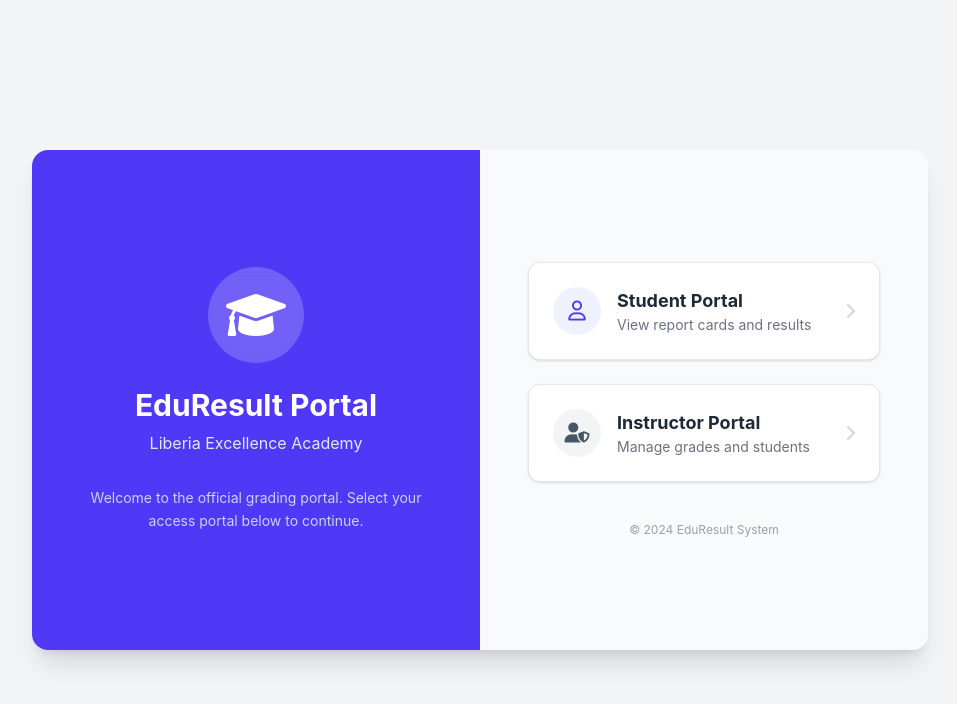
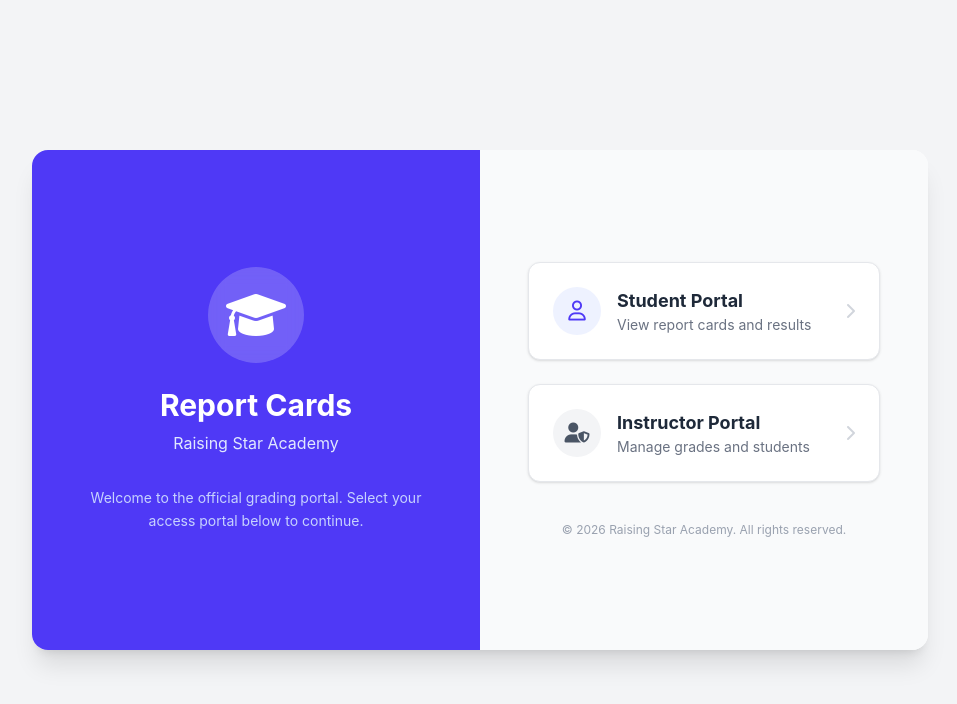
Before and after one commit to Suahco4/progressReport, a website: page index.html in a window 1280 px wide. Shown: the whole page, without its empty margins (160-1117 px from the left). Drawn offline with nearby package versions, Linux system fonts and the light colour scheme.

Commit message:
Add files via upload

```diff
--- a/index.html
+++ b/index.html
@@ -20,8 +20,8 @@
             <div class="w-24 h-24 mb-6 rounded-full bg-white/20 backdrop-blur-sm flex items-center justify-center">
                 <i class="fa-solid fa-graduation-cap text-5xl"></i>
             </div>
-            <h1 class="text-3xl font-bold mb-2">EduResult Portal</h1>
-            <p class="text-indigo-100 mb-8">Liberia Excellence Academy</p>
+            <h1 class="text-3xl font-bold mb-2">Report Cards</h1>
+            <p class="text-indigo-100 mb-8">Raising Star Academy</p>
             <p class="text-sm text-indigo-200 leading-relaxed">
                 Welcome to the official grading portal. Select your access portal below to continue.
             </p>
@@ -52,7 +52,7 @@
             </a>
 
             <div class="mt-4 text-center text-xs text-gray-400">
-                &copy; 2024 EduResult System
+                &copy; 2026 Raising Star Academy. All rights reserved.
             </div>
         </div>
     </div>
```
